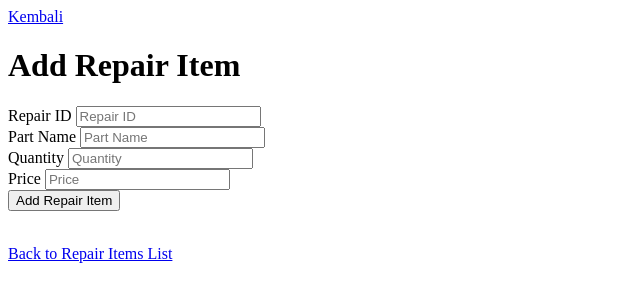
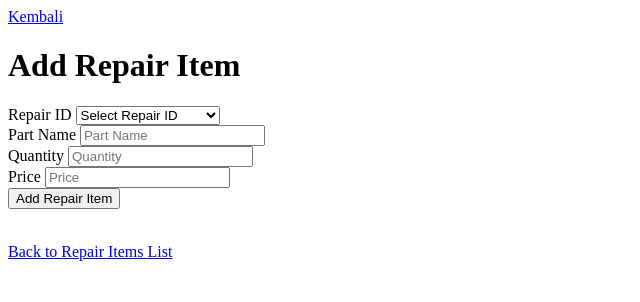
Before and after one commit to pusatilmu/workshop, a PHP site: page /repair_items/create.php in a window 1280 px wide. Shown: the top 302 px of the page, without its empty margins (0-640 px from the left). Run offline with PHP 8.4, Linux system fonts and the light colour scheme; data comes from the database, SQL or seed files in the repository.

Commit message:
Mengubah file: repair_items/create.php

```diff
--- a/repair_items/create.php
+++ b/repair_items/create.php
@@ -3,6 +3,7 @@ include('../config/database.php');
 
 // Handle form submission to create a new repair item
 if ($_SERVER['REQUEST_METHOD'] == 'POST') {
+  // Mengambil data dari form
   $repair_id = $_POST['repair_id'];
   $part_name = $_POST['part_name'];
   $quantity = $_POST['quantity'];
@@ -21,6 +22,10 @@ if ($_SERVER['REQUEST_METHOD'] == 'POST') {
     echo "Error: " . $conn->error; // Display error if query fails
   }
 }
+
+// Fetch available repair IDs from the repairs table
+$repairQuery = "SELECT * FROM repairs";
+$repairResult = $conn->query($repairQuery);
 ?>
 
 <!DOCTYPE html>
@@ -37,7 +42,18 @@ if ($_SERVER['REQUEST_METHOD'] == 'POST') {
   <form action="create.php" method="POST">
     <div>
       <label for="repair_id">Repair ID</label>
-      <input type="number" name="repair_id" id="repair_id" placeholder="Repair ID" required>
+      <select name="repair_id" id="repair_id" required>
+        <option value="">Select Repair ID</option>
+        <?php
+        if ($repairResult->num_rows > 0) {
+          while ($row = $repairResult->fetch_assoc()) {
+            echo "<option value='" . $row['id'] . "'>" . $row['repair_type'] . "</option>";
+          }
+        } else {
+          echo "<option value=''>No repairs found</option>";
+        }
+        ?>
+      </select>
     </div>
 
     <div>
```
